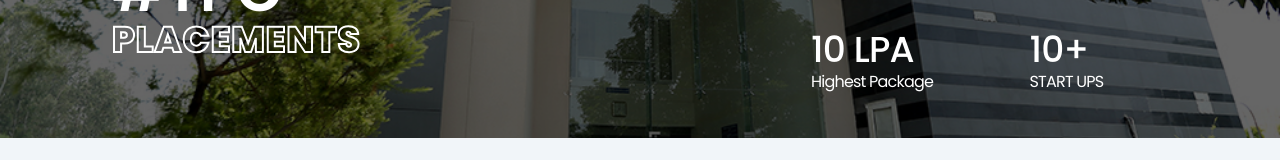
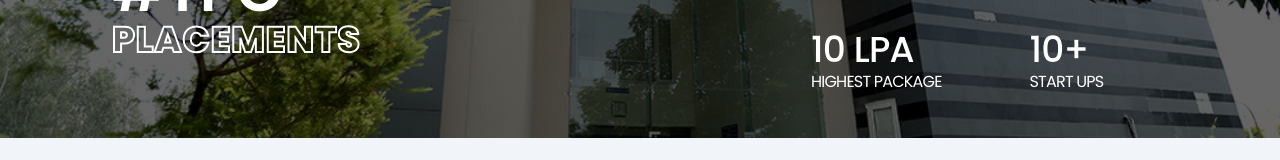
Before and after one commit to ishaangupta122/tpc-website, a React (Vite) app in the folder frontend/: page / in a window 1280 px wide. Shown: the part 3182-3342 px from the top of the page. Built offline with nearby package versions, Linux system fonts and the light colour scheme.

Commit message:
new components added

```diff
--- a/frontend/src/pages/Home/PlacementData.jsx
+++ b/frontend/src/pages/Home/PlacementData.jsx
@@ -36,7 +36,7 @@ const PlacementsData = () => {
 						{/* Faculty */}
 						<div className="text-white  flex flex-col justify-start items-start">
 							<h3 className="md:text-4xl text-3xl font-medium">10 LPA</h3>
-							<p className="font-normal  text-mduppercase">Highest Package</p>
+							<p className="font-normal  text-md uppercase">Highest Package</p>
 						</div>
 						{/* Staff */}
 						<div className="text-white  flex flex-col justify-start items-start">
```
